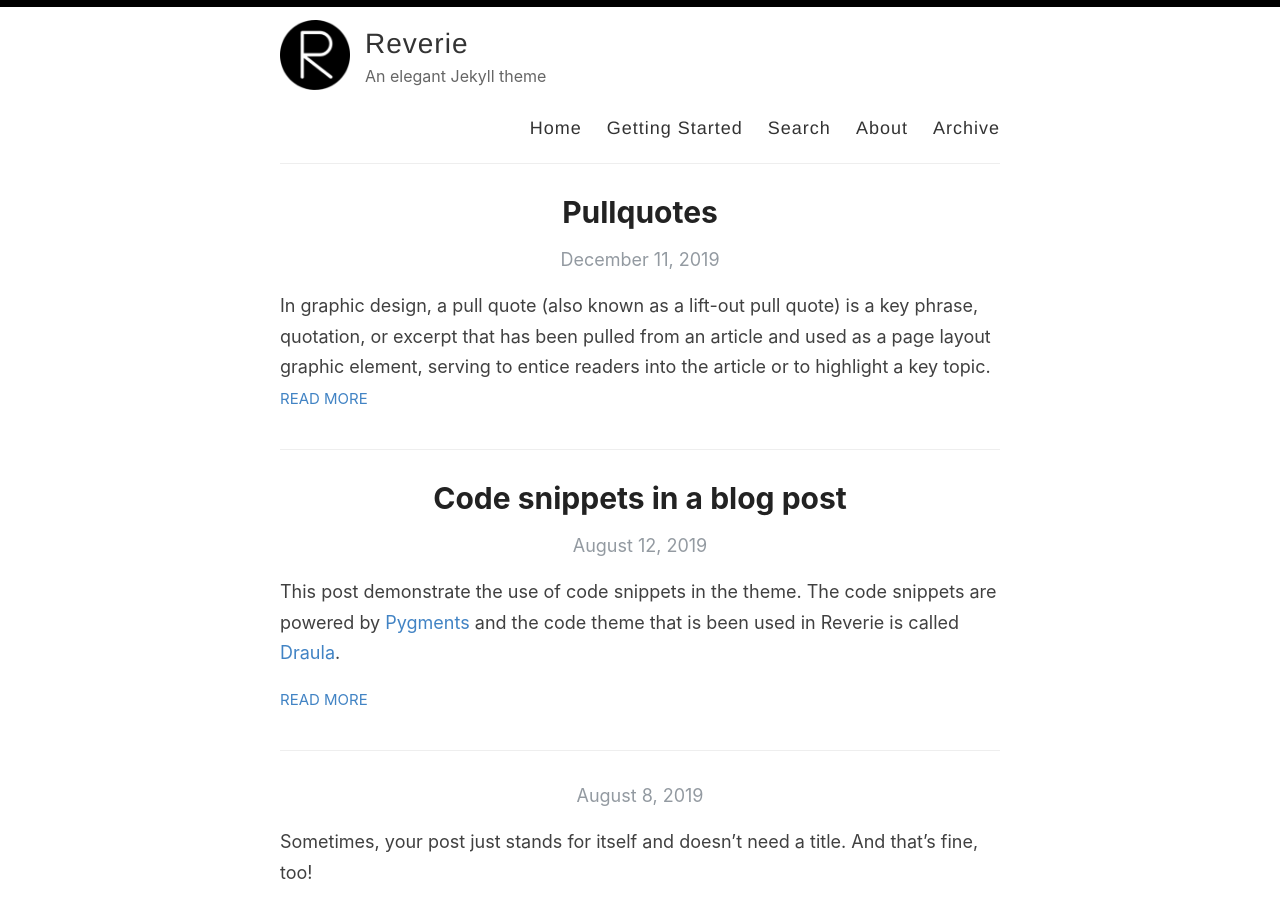
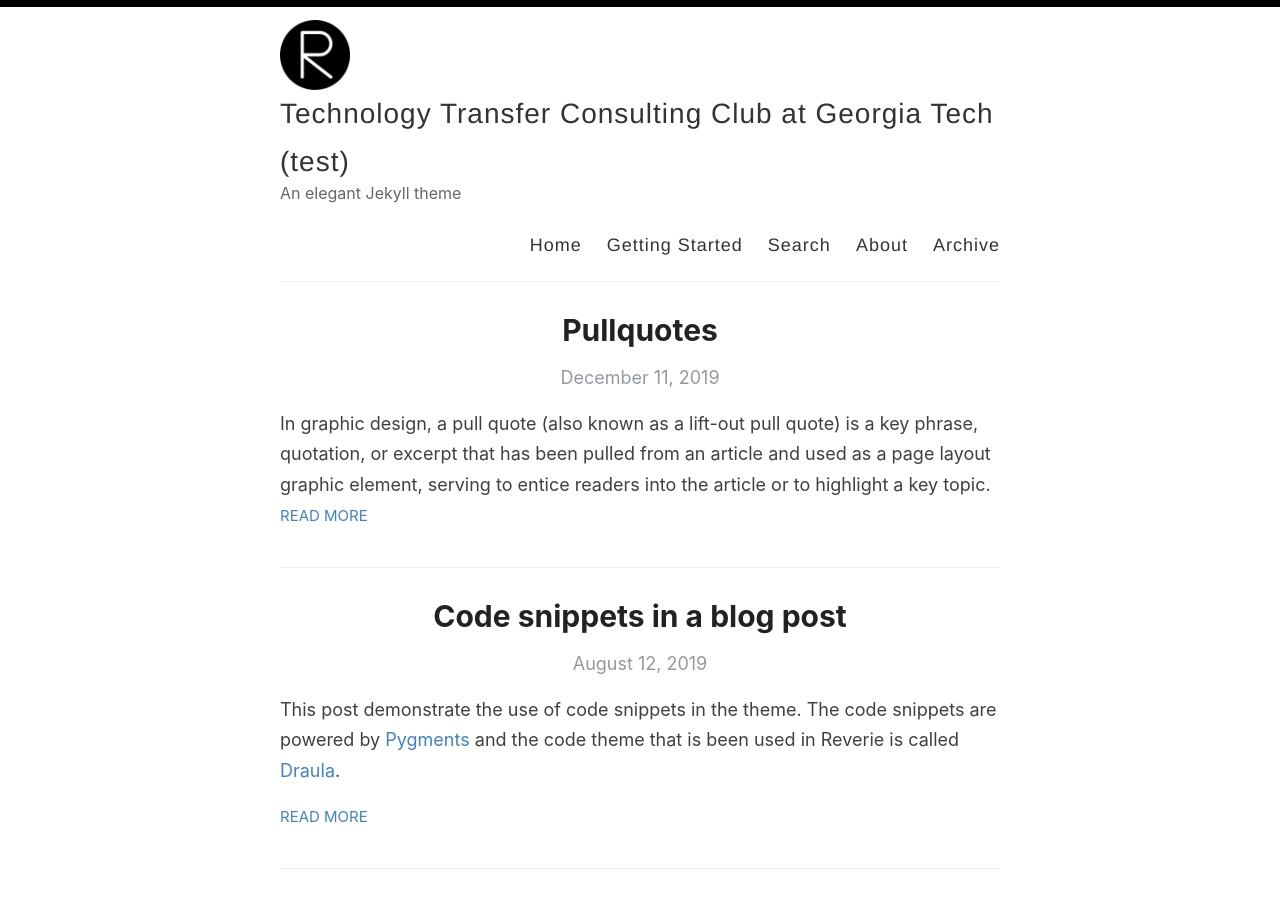
Before and after one commit to t2c2gatech/t2c2gatech10.github.io, a Jekyll site: the page built from index.html, in a window 1280 px wide and 900 px high. Built offline with Jekyll 4.4.1, drawn with Linux system fonts in a browser that asks for light colours; the list of posts is cut into pages by our own code; part of the change alters nothing that is shown.

Commit message:
Update _config.yml

```diff
--- a/_config.yml
+++ b/_config.yml
@@ -3,7 +3,7 @@
 #
 
 # Name of your site (displayed in the header)
-name: Reverie
+name: Technology Transfer Consulting Club at Georgia Tech (test)
 
 # Name of the author
 author: Amit Merchant
@@ -48,8 +48,8 @@ google_analytics: UA-43339302-11
 
 # Your website URL (e.g. http://amitmerchant1990.github.io or http://www.amitmerchant.com)
 # Used for Sitemap.xml and your RSS feed
-url: http://www.amitmerchant.com/reverie
-enforce_ssl: https://www.amitmerchant.com/reverie
+url: http://t2c2gatech.github.io
+enforce_ssl: https://t2c2gatech.github.io
 
 # If you're hosting your site at a Project repository on GitHub pages
 # (http://yourusername.github.io/repository-name)
```
